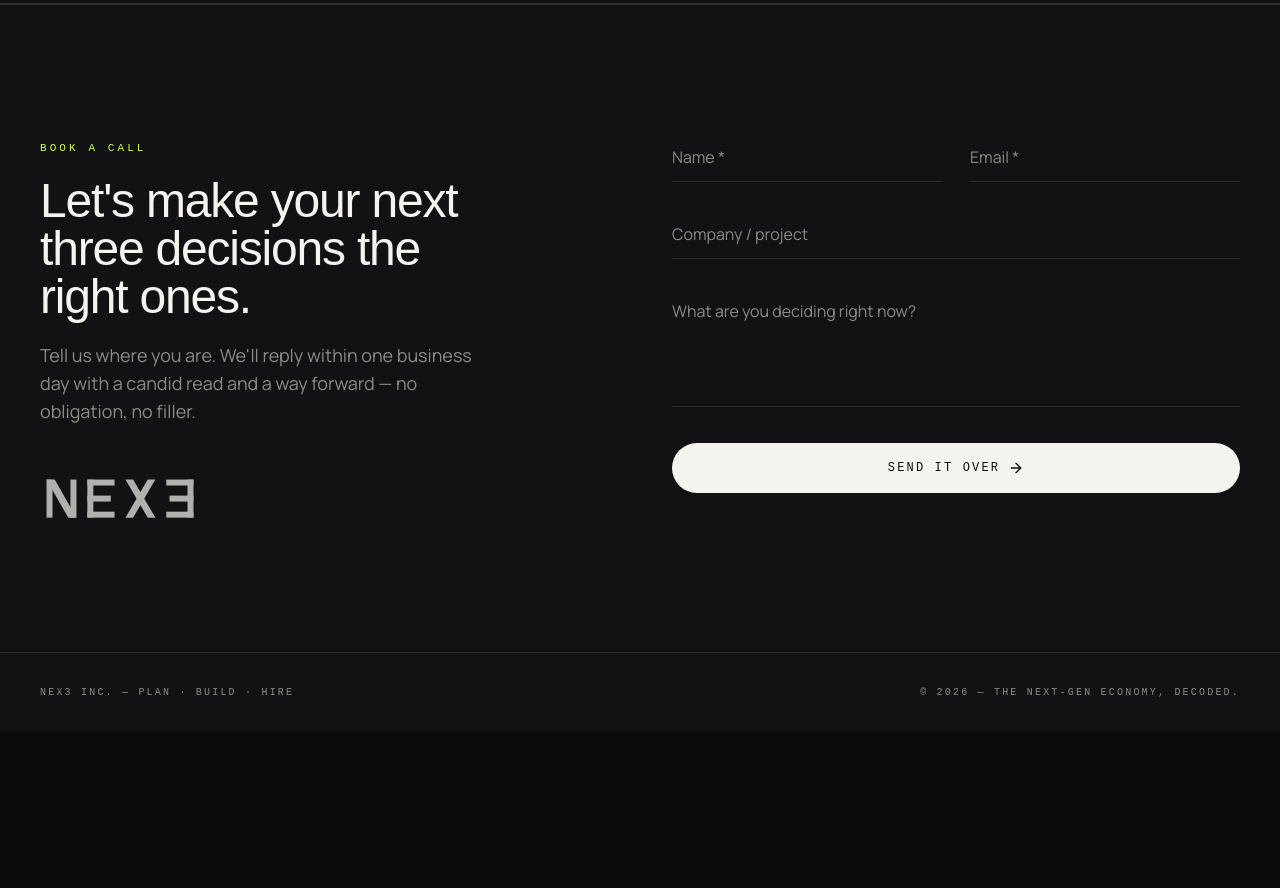
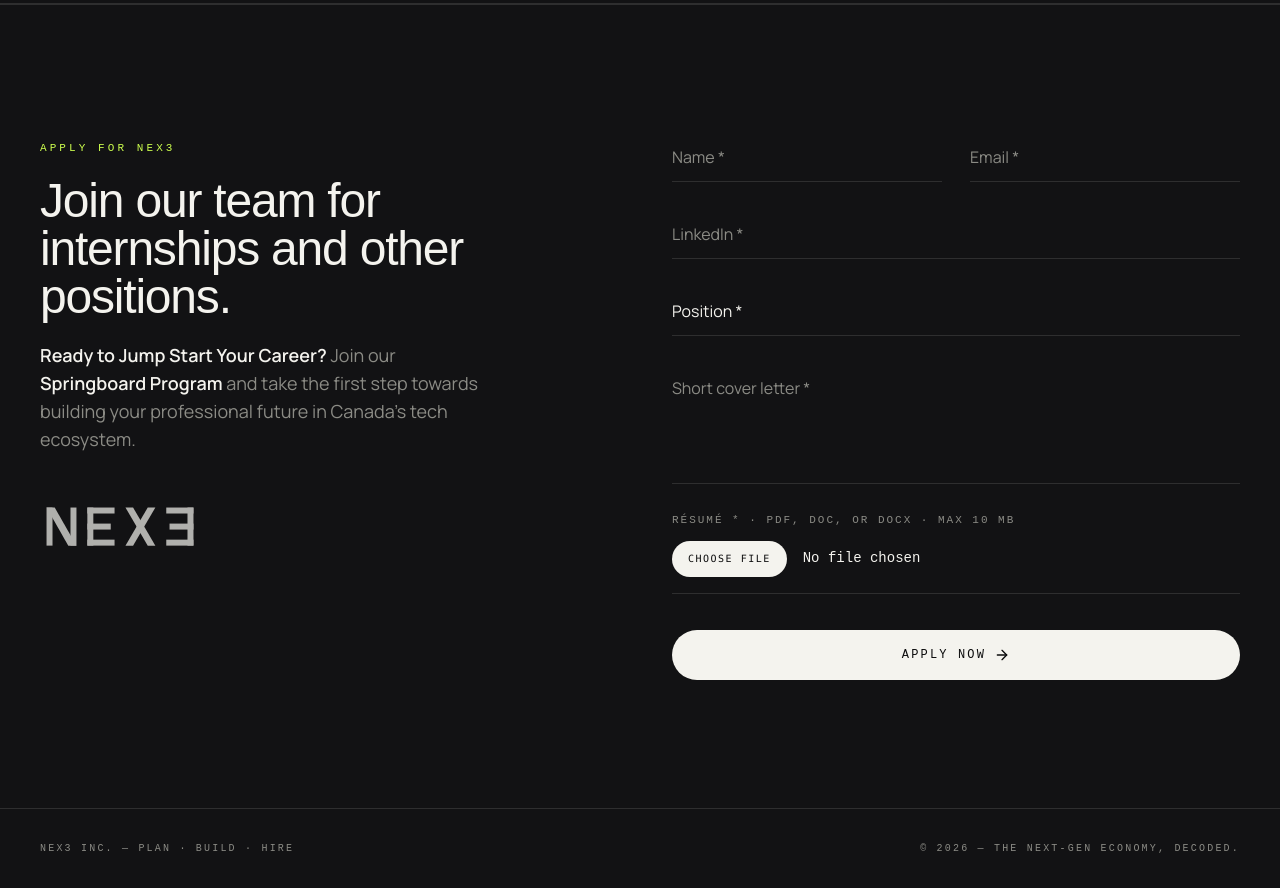
Before and after one commit to piratesandnavy/Nex-3-Emergent, a React (Create React App) app: page /team in a window 1280 px wide. Shown: the part 2520-3408 px from the top of the page. Before the commit the page ends 3252 px from the top, so only its background shows below. Built offline with nearby package versions, Linux system fonts and the light colour scheme; a web font is replaced by a local one.

Commit message:
Add team application form (#9)

```diff
--- a/src/components/site/ContactCTA.jsx
+++ b/src/components/site/ContactCTA.jsx
@@ -1,4 +1,4 @@
-import { useState } from "react";
+import { useRef, useState } from "react";
 import { motion } from "framer-motion";
 import { toast } from "sonner";
 import { ArrowRight } from "lucide-react";
@@ -7,9 +7,12 @@ import Nex3Logo from "@/components/site/Nex3Logo";
 const CONTACT_EMAIL = "nex3info@gmail.com";
 const FORM_ENDPOINT = `https://formsubmit.co/ajax/${CONTACT_EMAIL}`;
 
-export default function ContactCTA() {
+export default function ContactCTA({ careers = false }) {
   const [form, setForm] = useState({ name: "", email: "", company: "", message: "" });
+  const [position, setPosition] = useState("");
+  const [resume, setResume] = useState(null);
   const [loading, setLoading] = useState(false);
+  const resumeInput = useRef(null);
 
   const update = (k) => (e) => setForm((f) => ({ ...f, [k]: e.target.value }));
 
@@ -19,30 +22,58 @@ export default function ContactCTA() {
       toast.error("Name and email are required.");
       return;
     }
+    if (careers && (!form.company.trim() || !form.message.trim() || !position || !resume)) {
+      toast.error("LinkedIn, position, cover letter, and résumé are required.");
+      return;
+    }
+    if (resume && resume.size > 10 * 1024 * 1024) {
+      toast.error("Your résumé must be smaller than 10 MB.");
+      return;
+    }
 
     setLoading(true);
     try {
+      const payload = new FormData();
+      payload.append("name", form.name.trim());
+      payload.append("email", form.email.trim());
+      if (careers) {
+        payload.append("linkedin", form.company.trim());
+        payload.append("position", position);
+        payload.append("cover_letter", form.message.trim());
+        payload.append("resume", resume);
+      } else {
+        payload.append("company", form.company.trim() || "Not provided");
+        payload.append("message", form.message.trim() || "No message provided.");
+      }
+      payload.append(
+        "_subject",
+        careers
+          ? `NEX3 application from ${form.name.trim()} — ${position}`
+          : `NEX3 website enquiry from ${form.name.trim()}`,
+      );
+      payload.append("_template", "table");
+      payload.append("_captcha", "false");
+      payload.append("_url", window.location.href);
+
       const response = await fetch(FORM_ENDPOINT, {
         method: "POST",
         headers: {
-          "Content-Type": "application/json",
           Accept: "application/json",
         },
-        body: JSON.stringify({
-          name: form.name.trim(),
-          email: form.email.trim(),
-          company: form.company.trim() || "Not provided",
-          message: form.message.trim() || "No message provided.",
-          _subject: `NEX3 website enquiry from ${form.name.trim()}`,
-          _template: "table",
-          _captcha: "false",
-        }),
+        body: payload,
       });
 
       if (!response.ok) throw new Error("Form submission failed");
 
-      toast.success("Message sent. We'll be in touch within one business day.");
+      toast.success(
+        careers
+          ? "Application sent. Thank you for applying to Nex3."
+          : "Message sent. We'll be in touch within one business day.",
+      );
       setForm({ name: "", email: "", company: "", message: "" });
+      setPosition("");
+      setResume(null);
+      if (resumeInput.current) resumeInput.current.value = "";
     } catch (error) {
       toast.error("Your message could not be sent. Please try again.");
     } finally {
@@ -62,14 +93,32 @@ export default function ContactCTA() {
       <div className="mx-auto grid max-w-[1400px] grid-cols-1 gap-16 px-5 py-24 sm:px-10 sm:py-32 lg:grid-cols-12">
         <div className="lg:col-span-5">
           <span className="font-mono text-[11px] uppercase tracking-[0.28em] text-[var(--acid)]">
-            Book a Call
+            {careers ? "Apply for Nex3" : "Book a Call"}
           </span>
           <h2 className="font-display mt-5 text-3xl leading-[1.05] tracking-tight sm:text-5xl">
-            Let&apos;s make your next three decisions the right ones.
+            {careers
+              ? "Join our team for internships and other positions."
+              : "Let’s make your next three decisions the right ones."}
           </h2>
           <p className="mt-5 max-w-md text-base text-[var(--muted)] sm:text-lg">
-            Tell us where you are. We&apos;ll reply within one business day with a
-            candid read and a way forward — no obligation, no filler.
+            {careers ? (
+              <>
+                <strong className="font-semibold text-[var(--paper)]">
+                  Ready to Jump Start Your Career?
+                </strong>{" "}
+                Join our{" "}
+                <strong className="font-semibold text-[var(--paper)]">
+                  Springboard Program
+                </strong>{" "}
+                and take the first step towards building your professional future
+                in Canada&apos;s tech ecosystem.
+              </>
+            ) : (
+              <>
+                Tell us where you are. We&apos;ll reply within one business day with a
+                candid read and a way forward — no obligation, no filler.
+              </>
+            )}
           </p>
           <div className="mt-12 w-40 opacity-70">
             <Nex3Logo animate={false} className="h-auto w-full" />
@@ -101,17 +150,49 @@ export default function ContactCTA() {
           <input
             data-testid="lead-company"
             className={field}
-            placeholder="Company / project"
+            placeholder={careers ? "LinkedIn *" : "Company / project"}
             value={form.company}
             onChange={update("company")}
           />
+          {careers && (
+            <select
+              data-testid="lead-position"
+              className={`${field} appearance-none`}
+              value={position}
+              onChange={(e) => setPosition(e.target.value)}
+              aria-label="Position"
+            >
+              <option value="" className="bg-[var(--ink-2)]">
+                Position *
+              </option>
+              <option value="Internship" className="bg-[var(--ink-2)]">
+                Internship
+              </option>
+              <option value="Full time" className="bg-[var(--ink-2)]">
+                Full time
+              </option>
+            </select>
+          )}
           <textarea
             data-testid="lead-message"
             className={`${field} min-h-[120px] resize-none`}
-            placeholder="What are you deciding right now?"
+            placeholder={careers ? "Short cover letter *" : "What are you deciding right now?"}
             value={form.message}
             onChange={update("message")}
           />
+          {careers && (
+            <label className="flex flex-col gap-3 border-b hairline pb-4 font-mono text-[11px] uppercase tracking-[0.18em] text-[var(--muted)]">
+              <span>Résumé * · PDF, DOC, or DOCX · Max 10 MB</span>
+              <input
+                ref={resumeInput}
+                data-testid="lead-resume"
+                type="file"
+                accept=".pdf,.doc,.docx,application/pdf,application/msword,application/vnd.openxmlformats-officedocument.wordprocessingml.document"
+                onChange={(e) => setResume(e.target.files?.[0] || null)}
+                className="text-sm normal-case tracking-normal text-[var(--paper)] file:mr-4 file:rounded-full file:border-0 file:bg-[var(--paper)] file:px-4 file:py-2 file:font-mono file:text-[10px] file:uppercase file:tracking-[0.15em] file:text-[var(--ink)]"
+              />
+            </label>
+          )}
           <motion.button
             data-testid="lead-submit"
             type="submit"
@@ -120,7 +201,7 @@ export default function ContactCTA() {
             className="group relative mt-2 flex items-center justify-center overflow-hidden rounded-full bg-[var(--paper)] px-8 py-4 font-mono text-[12px] uppercase tracking-[0.18em] text-[var(--ink)] disabled:cursor-wait disabled:opacity-60"
           >
             <span className="relative z-10 flex items-center gap-2 transition-colors duration-300 group-hover:text-[var(--ink)]">
-              {loading ? "Sending…" : "Send it over"}
+              {loading ? (careers ? "Applying…" : "Sending…") : careers ? "Apply Now" : "Send it over"}
               <ArrowRight className="h-4 w-4" />
             </span>
             <span className="absolute inset-0 translate-y-full bg-[var(--acid)] transition-transform duration-300 group-hover:translate-y-0" />
--- a/src/pages/Team.jsx
+++ b/src/pages/Team.jsx
@@ -203,7 +203,7 @@ export default function Team() {
         </div>
       </section>
 
-      <ContactCTA />
+      <ContactCTA careers />
     </main>
   );
 }
```
